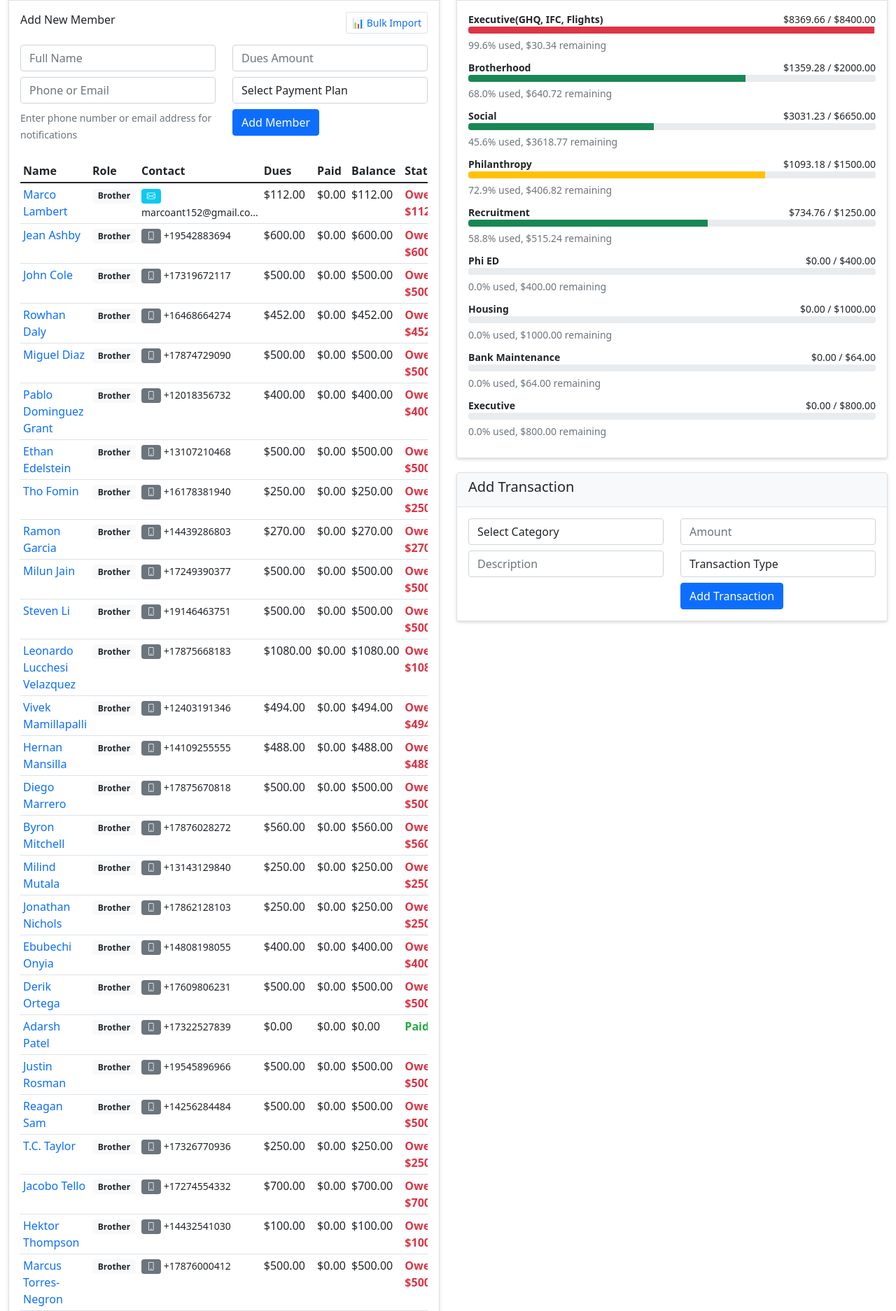
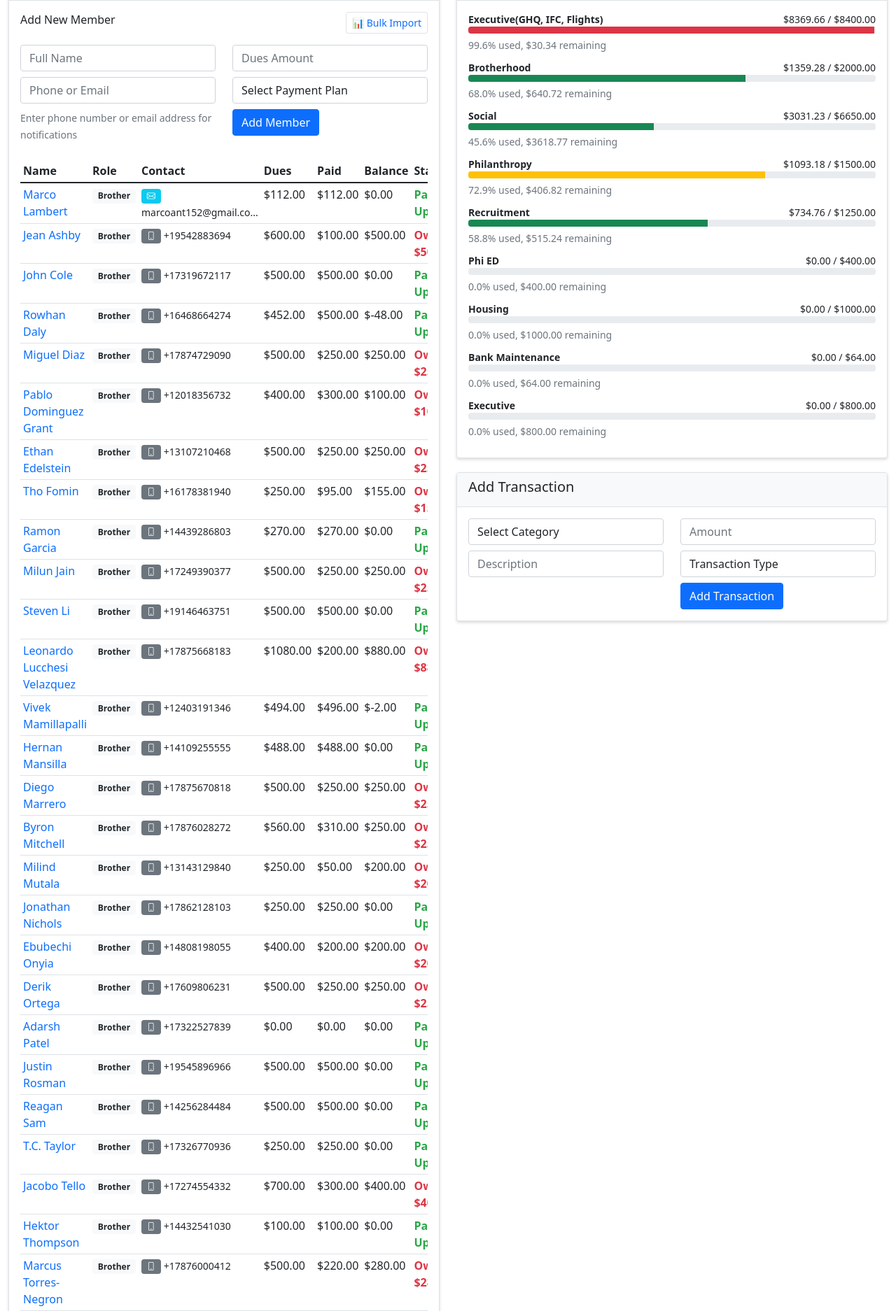
Before and after one commit to jhuphidelts-dot/frat-treasurer-app, a Flask app: page /dashboard in a window 1280 px wide. Shown: the part 468-2342 px from the top of the page at 70% size. Run offline with Flask 3, Linux system fonts and the light colour scheme; a user stored in the database is signed in; some libraries are stand-ins or nearby versions.

Commit message:
Fix member payment display in dashboard template
- Template was overriding dashboard route's correct payment calculations
- Use total_paid and balance attributes from database when available
- Fall back to old calculation method for JSON mode compatibility

```diff
--- a/templates/index.html
+++ b/templates/index.html
@@ -427,8 +427,13 @@
                                 </thead>
                                 <tbody>
                                     {% for member_id, member in members.items() %}
-                                    {% set total_paid = member.payments_made|map(attribute='amount')|sum %}
-                                    {% set balance = member.dues_amount - total_paid %}
+                                    {% if member.total_paid is defined %}
+                                        {% set total_paid = member.total_paid %}
+                                        {% set balance = member.balance %}
+                                    {% else %}
+                                        {% set total_paid = member.payments_made|map(attribute='amount')|sum %}
+                                        {% set balance = member.dues_amount - total_paid %}
+                                    {% endif %}
                                     <tr>
                                         <td><a href="/member_details/{{ member_id }}" class="text-decoration-none">{{ member.name }}</a></td>
                                         <td>
```
